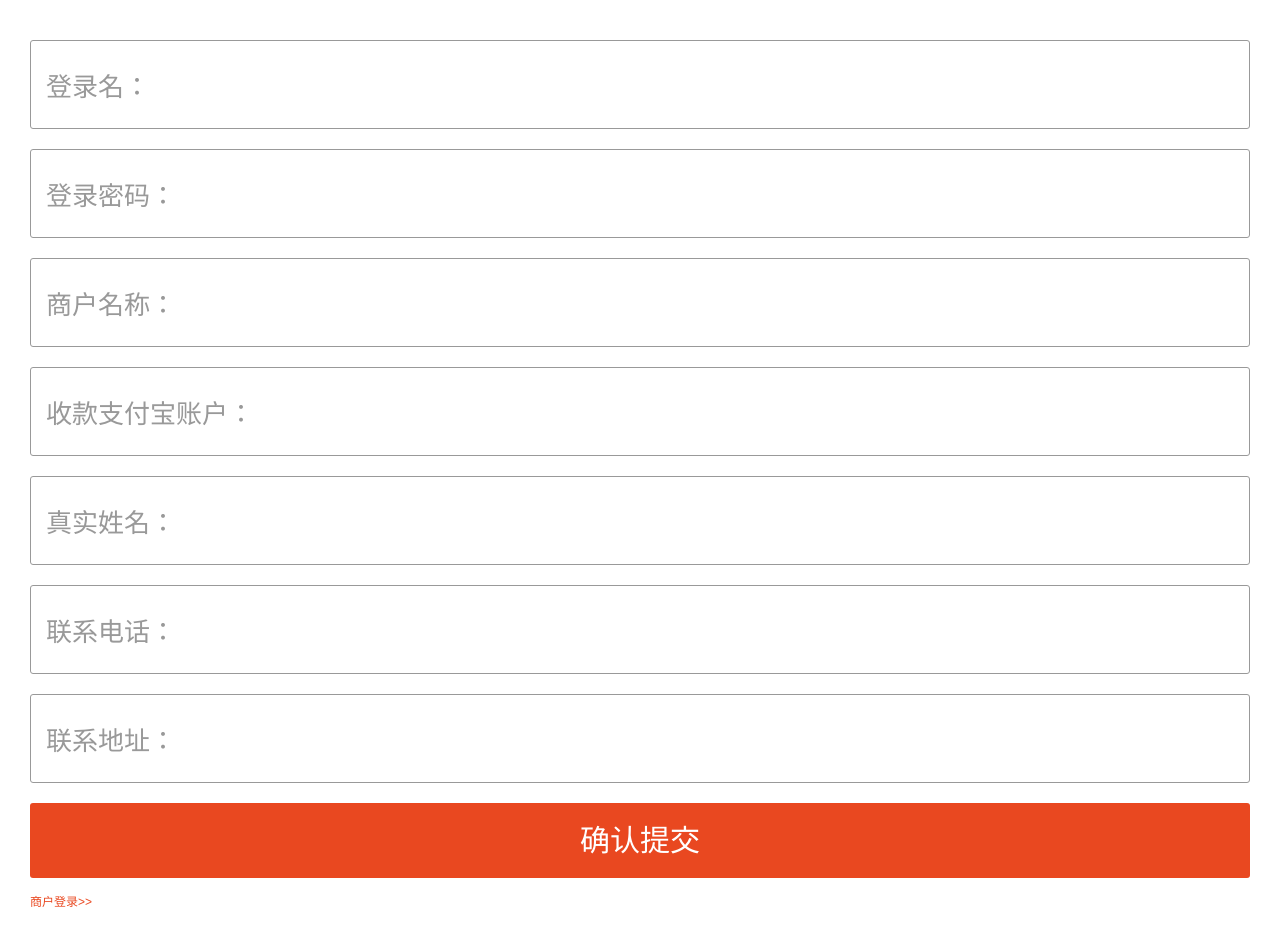
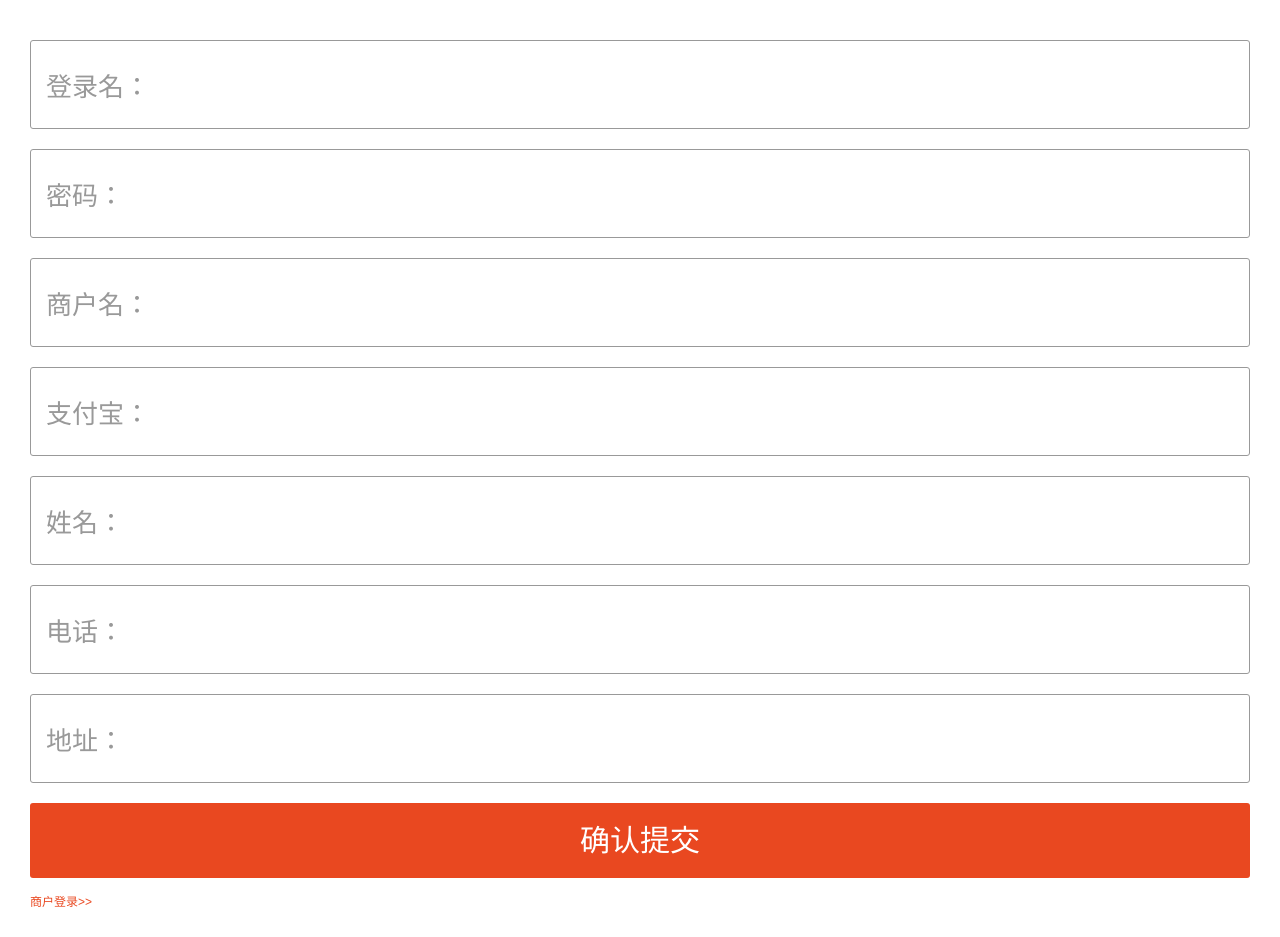
Before and after one commit to 77360963/pay, a Spring app: page /merchantRegister in a window 1280 px wide. Run offline with Thymeleaf, Linux system fonts and the light colour scheme; the template is opened without the code that fills it, so the values that code supplies are empty.

Commit message:
注册页面

```diff
--- a/project/yunpan-sys/src/main/resources/templates/merchantRegister.html
+++ b/project/yunpan-sys/src/main/resources/templates/merchantRegister.html
@@ -46,7 +46,7 @@
                     </div>
                      <div class="sformdiv m-b-20">
                         <div class="sforspan floatLeft">
-                            登录密码：
+                            密码：
                         </div>
                         <div class="sfroinput floatLeft">
                             <input type="text" id="password" name="password" class="sforinwidt"/>
@@ -54,7 +54,7 @@
                     </div>
                     <div class="sformdiv m-b-20">
                         <div class="sforspan floatLeft">
-                            商户名称：
+                            商户名：
                         </div>
                         <div class="sfroinput floatLeft">
                             <input type="text" id="merchantName" name="merchantName" class="sforinwidt"/>
@@ -62,7 +62,7 @@
                     </div>
                      <div class="sformdiv m-b-20">
                         <div class="sforspan floatLeft">
-                            收款支付宝账户：
+                            支付宝：
                         </div>
                         <div class="sfroinput floatLeft">
                             <input id="paymentMethod" name="paymentMethod" type="text" class="sforinwidt"/>
@@ -70,7 +70,7 @@
                     </div>
                      <div class="sformdiv m-b-20">
                         <div class="sforspan floatLeft">
-                            真实姓名：
+                            姓名：
                         </div>
                         <div class="sfroinput floatLeft">
                             <input id="contacts" name="contacts" type="text" class="sforinwidt"/>
@@ -78,7 +78,7 @@
                     </div>
          <div class="sformdiv m-b-20">
                         <div class="sforspan floatLeft">
-                            联系电话：
+                            电话：
                         </div>
                         <div class="sfroinput floatLeft">
                             <input type="text" id="mobile" name="mobile" class="sforinwidt"/>
@@ -86,7 +86,7 @@
                     </div>
            <div class="sformdiv m-b-20">
                         <div class="sforspan floatLeft">
-                            联系地址：
+                            地址：
                         </div>
                         <div class="sfroinput floatLeft">
                             <input type="text" id="address" class="sforinwidt"/>
```
